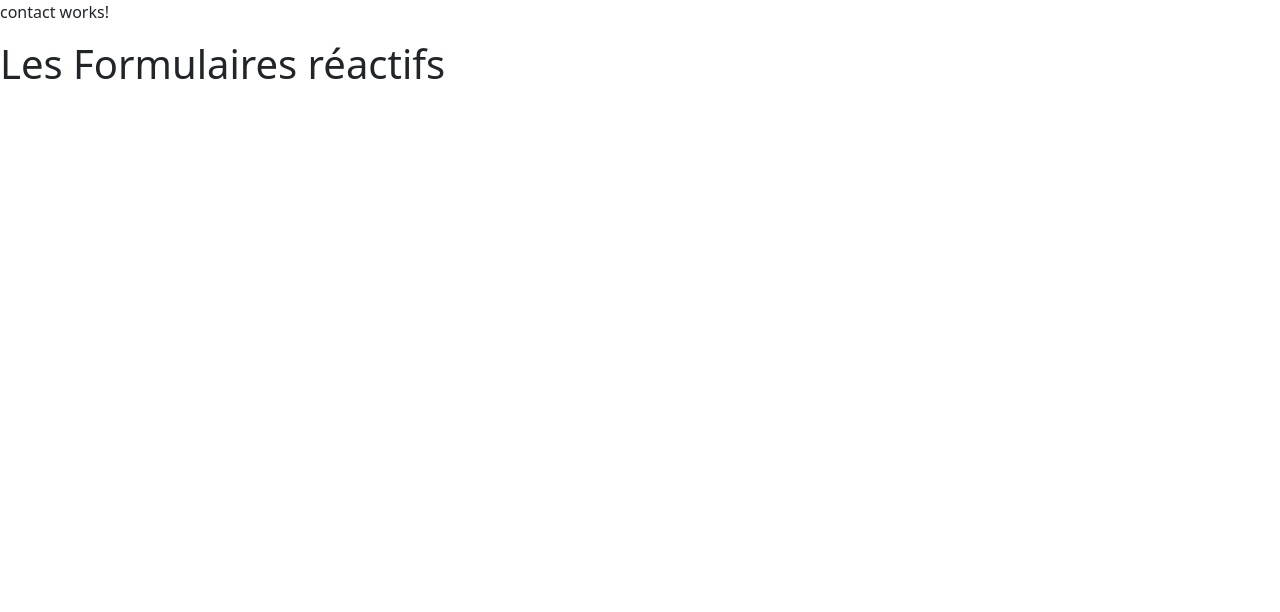
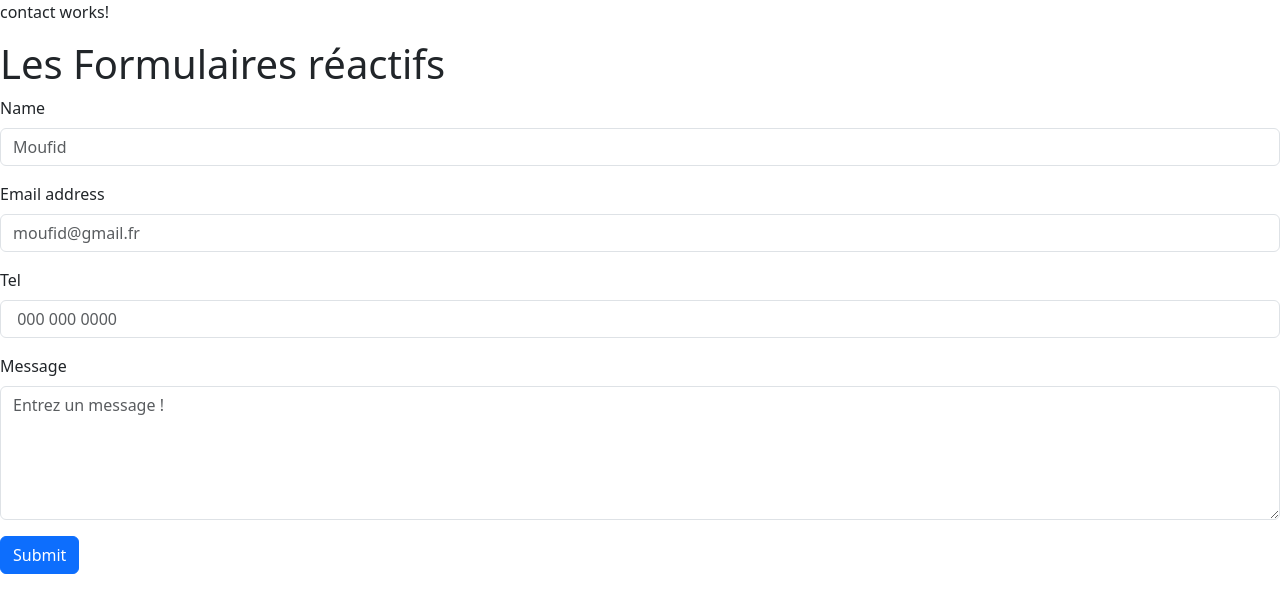
Before and after one commit to moufidagbannonde/Angular-Book-App, an Angular app: page / in a window 1280 px wide. Shown: the top 612 px of the page. Built offline with nearby package versions, Linux system fonts and the light colour scheme.

Commit message:
formControl used

```diff
--- a/src/app/app.module.ts
+++ b/src/app/app.module.ts
@@ -9,7 +9,7 @@ import { BookHeaderComponent } from './book-header/book-header.component';
 import { BookFooterComponent } from './book-footer/book-footer.component';
 import { BookFormComponent } from './book-form/book-form.component';
 import { ContactComponent } from './contact/contact.component';
-import { ReactiveFormsModule } from '@angular/forms';
+import { FormsModule, ReactiveFormsModule } from '@angular/forms';
 
 @NgModule({
   declarations: [
@@ -24,6 +24,7 @@ import { ReactiveFormsModule } from '@angular/forms';
   imports: [
     BrowserModule,
     AppRoutingModule,
+    // FormsModule,
     ReactiveFormsModule
   ],
   providers: [],
--- a/src/app/book-form/book-form.component.ts
+++ b/src/app/book-form/book-form.component.ts
@@ -1,5 +1,5 @@
 import { Component, Input } from '@angular/core';
-import { FormGroup } from '@angular/forms'
+import { FormGroup , FormControl, ReactiveFormsModule} from '@angular/forms';
 import { ServiceBooksService } from '../service-books.service';
 
 @Component({
@@ -12,8 +12,9 @@ export class BookFormComponent {
   @Input({ required: true }) affiche!: boolean;
 
   inputForm = new FormGroup({
-      // title: new FormControl(''),
-      // author: new FormControl(''),
+      title: new FormControl(''),
+      author: new FormControl(''),
+      statut: new FormControl('')
 
   })
   validationFormulaire(){
--- a/src/app/contact/contact.component.css
+++ b/src/app/contact/contact.component.css
@@ -2,3 +2,6 @@ img {
     width: 150px;
     height: 150px;
 }
+button {
+    text-align: center;
+}
--- a/src/app/contact/contact.component.html
+++ b/src/app/contact/contact.component.html
@@ -9,4 +9,29 @@
         <a href="#" class="btn btn-primary">Go somewhere</a>
     </div>
 </div> -->
+<!-- FormControl est une classe qui réprésentera un champ de notre formularie et permet de gérer la manière réactive du formulaire -->
 <h1>Les Formulaires réactifs</h1>
+
+
+<!-- en utilisant le ngSubmit , on doit importer le module FormsModule -->
+<form (ngSubmit)="onSubmit()" [formGroup]="contactForm">
+    <div class="mb-3">
+        <label for="" class="form-label"> Name</label>
+        <input type="email" class="form-control" id="" formControlName="name" placeholder="Moufid" required>
+      </div>
+    <div class="mb-3">
+        <label for="" class="form-label">Email address</label>
+        <input type="email" class="form-control" id="" formControlName="email" placeholder="moufid@gmail.fr" required>
+      </div>
+    <div class="mb-3">
+        <label for="" class="form-label">Tel</label>
+        <input type="tel" class="form-control" id="" formControlName="number" placeholder=" 000 000 0000" required>
+      </div>
+      <div class="mb-3">
+        <label for="" class="form-label">Message</label>
+        <textarea class="form-control" id="" rows="5"  formControlName="msg" placeholder="Entrez un message !" required ></textarea>
+      </div>
+      <button class="btn btn-primary">
+        Submit
+      </button>
+</form>
--- a/src/app/contact/contact.component.ts
+++ b/src/app/contact/contact.component.ts
@@ -1,4 +1,5 @@
 import { Component } from '@angular/core';
+import { FormControl, FormGroup } from '@angular/forms';
 
 @Component({
   selector: 'app-contact',
@@ -6,5 +7,15 @@ import { Component } from '@angular/core';
   styleUrl: './contact.component.css'
 })
 export class ContactComponent {
+  contactForm = new FormGroup({
+  name : new FormControl(''),
+  email : new FormControl(''),
+  number : new FormControl(''),
+  msg : new FormControl(''),
+  })
+  onSubmit(){
+    console.log(this.contactForm.value);
 
+    // console.warn(this.contactForm.value)
+  }
 }
```
